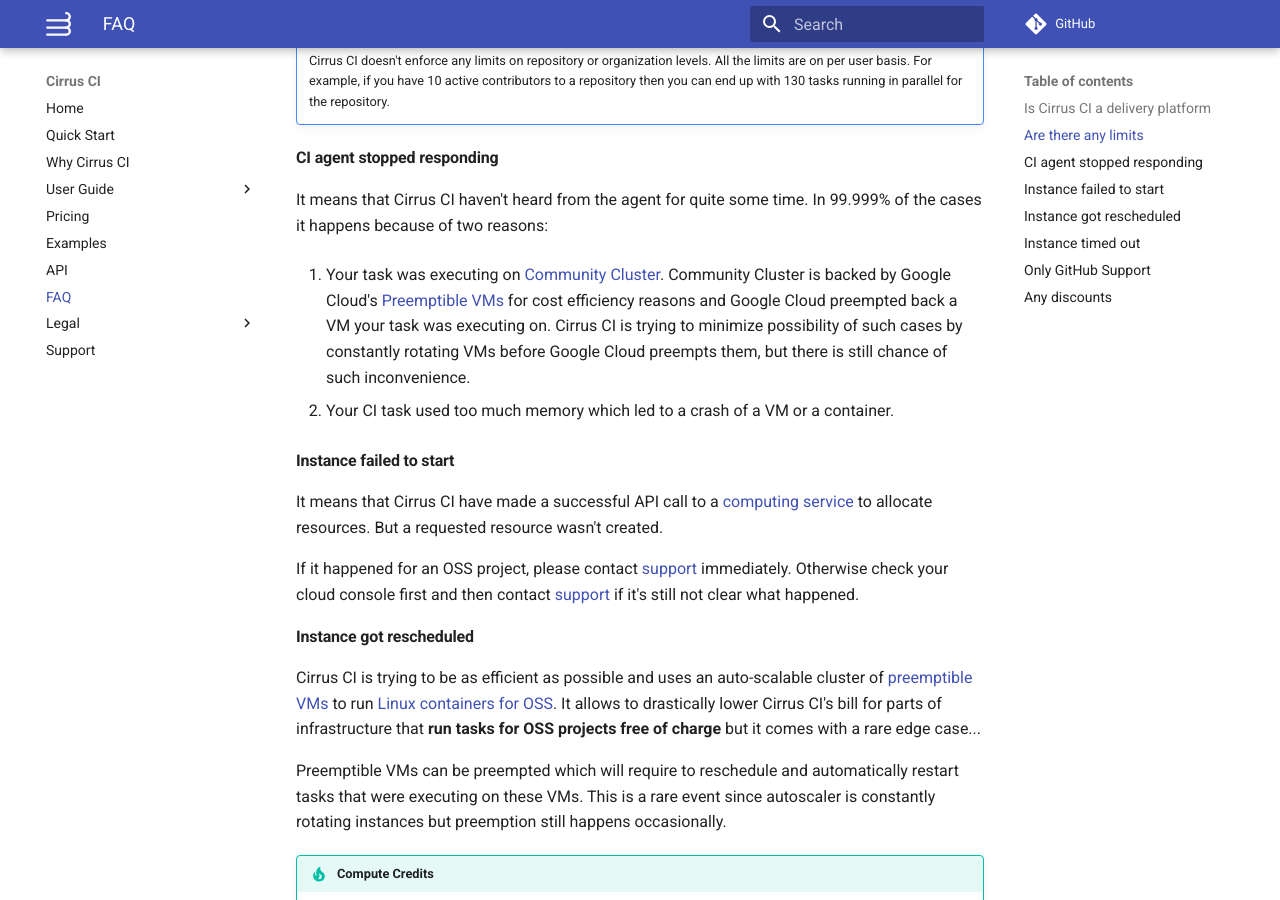
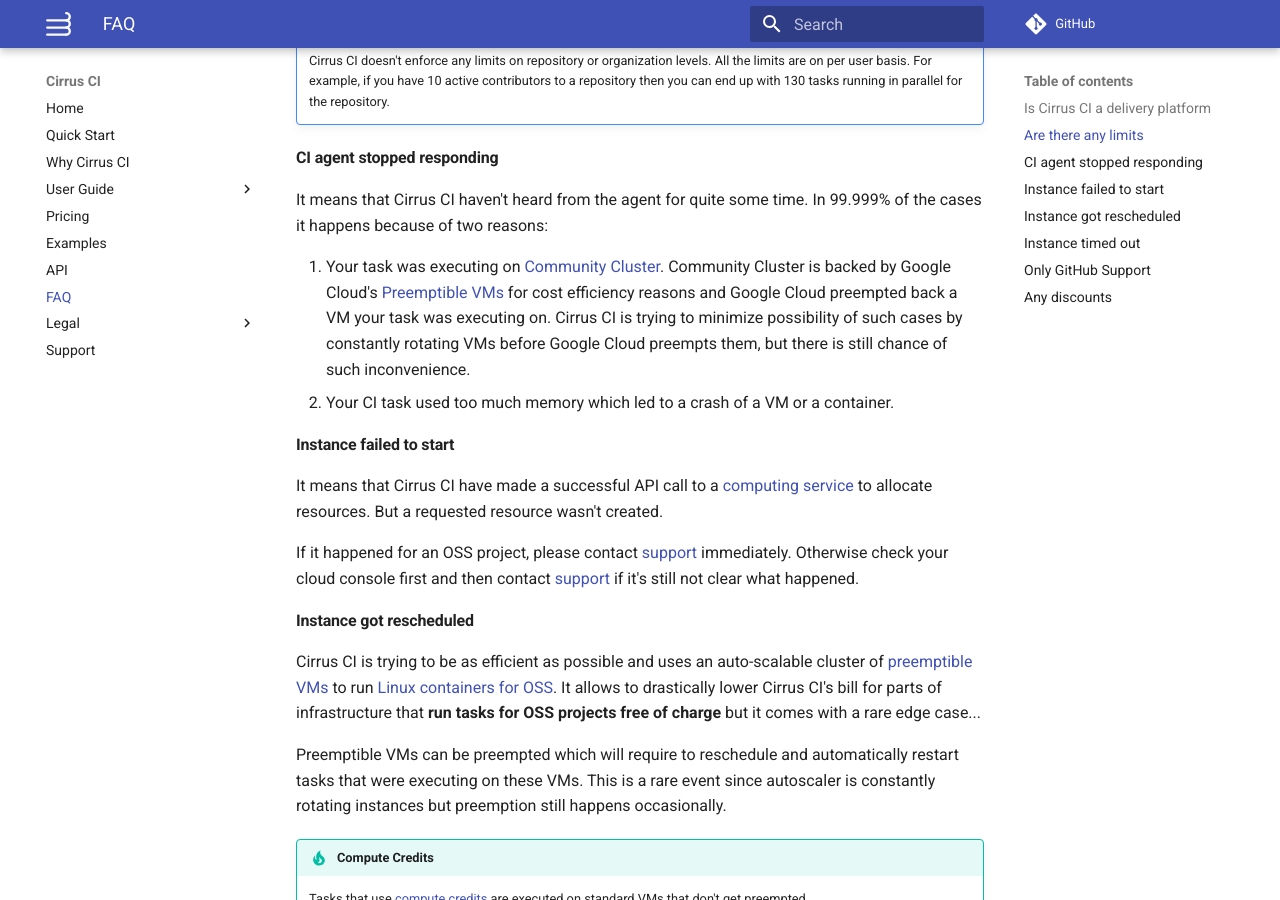
Before and after one commit to cirruslabs/cirrus-ci-docs, an MkDocs documentation site: the page built from docs/faq.md, in a window 1280 px wide and 900 px high, scrolled down 917 px. Built offline with MkDocs 1.6.1 and Material for MkDocs 9.7.7, drawn with Linux system fonts in a browser that asks for light colours; comment, search, counter and statistics services are not loaded.

Commit message:
Update faq.md

```diff
--- a/docs/faq.md
+++ b/docs/faq.md
@@ -30,10 +30,10 @@ either private or public repositories.
 Cirrus CI has following limitations on how many VMs or
 Containers a single user can run for free for public repositories:
 
-  * 8 Linux Containers or VMs
-  * 2 Windows Containers or VMs
-  * 2 FreeBSD VMs
-  * 1 macOS VM
+- 8 Linux Containers or VMs
+- 2 Windows Containers or VMs
+- 2 FreeBSD VMs
+- 1 macOS VM
 
 Which means that a single user can run at most 13 simultaneous tasks for free.
 
@@ -50,13 +50,12 @@ It means that Cirrus CI haven't heard from the agent for quite some time. In 99.
 it happens because of two reasons:
 
 1. Your task was executing on [Community Cluster](guide/supported-computing-services.md#community-cluster).
-Community Cluster is backed by Google Cloud's
-[Preemptible VMs](https://cloud.google.com/preemptible-vms/) for cost efficiency reasons and
-Google Cloud preempted back a VM your task was executing on.
-Cirrus CI is trying to minimize possibility of such cases
-by constantly rotating VMs before Google Cloud preempts them,
-but there is still chance of such inconvenience.
-
+   Community Cluster is backed by Google Cloud's
+   [Preemptible VMs](https://cloud.google.com/preemptible-vms/) for cost efficiency reasons and
+   Google Cloud preempted back a VM your task was executing on.
+   Cirrus CI is trying to minimize possibility of such cases
+   by constantly rotating VMs before Google Cloud preempts them,
+   but there is still chance of such inconvenience.
 2. Your CI task used too much memory which led to a crash of a VM or a container.
 
 #### Instance failed to start
```
